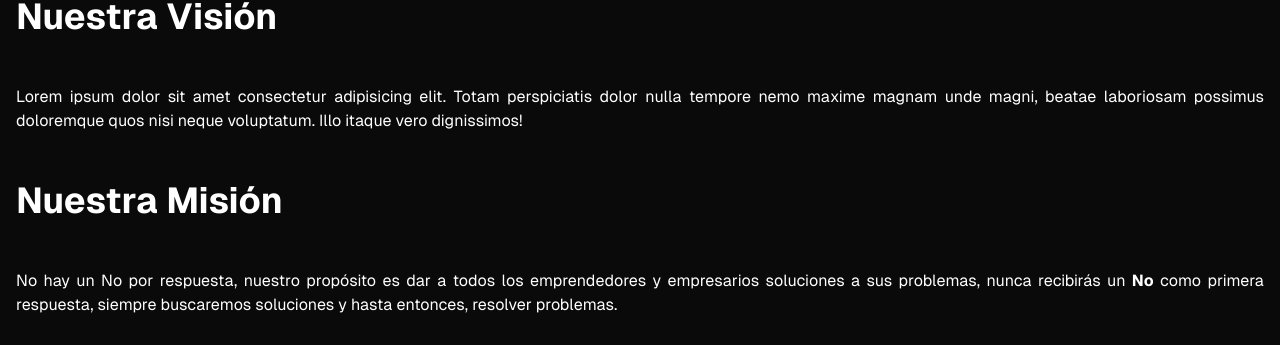
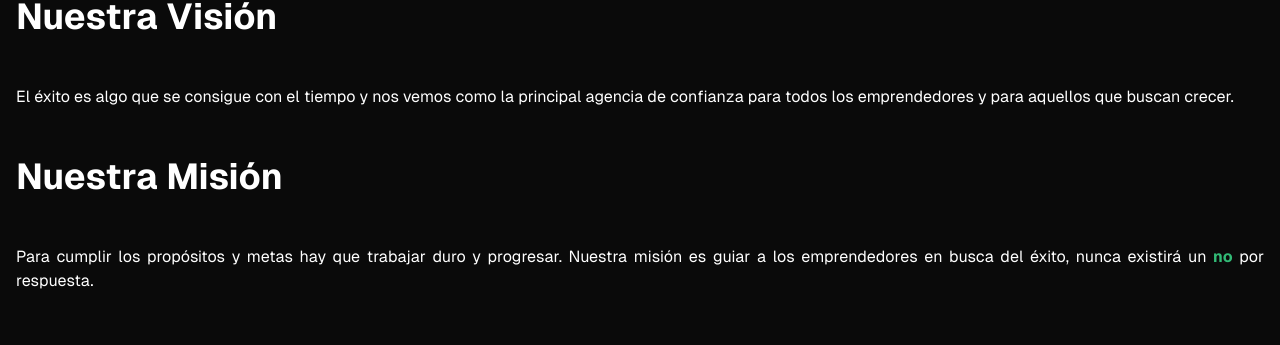
Before and after one commit to Albertscpv/landingsamo, a Next.js app: page /about in a window 1280 px wide. Shown: the part 407-752 px from the top of the page. Built offline with nearby package versions, Linux system fonts and the light colour scheme; what @midudev/tailwind-animations would draw is missing.

Commit message:
few changes

```diff
--- a/src/app/about/page.tsx
+++ b/src/app/about/page.tsx
@@ -15,10 +15,10 @@ const About = () => {
                 </div>
             </div>
             <h2 className="font-bold text-4xl my-2">Nuestra Visión</h2>
-            <p>Lorem ipsum dolor sit amet consectetur adipisicing elit. Totam perspiciatis dolor nulla tempore nemo maxime magnam unde magni, beatae laboriosam possimus doloremque quos nisi neque voluptatum. Illo itaque vero dignissimos!</p>
+            <p>El éxito es algo que se consigue con el tiempo y nos vemos como la principal agencia de confianza para todos los emprendedores y para aquellos que buscan crecer. </p>
 
             <h2 className="font-bold text-4xl my-2">Nuestra Misión</h2>
-            <p> No hay un No por respuesta, nuestro propósito es dar a todos los emprendedores y empresarios soluciones a sus problemas, nunca recibirás un <b>No</b> como primera respuesta, siempre buscaremos soluciones y hasta entonces, resolver problemas.</p>
+            <p>Para cumplir los propósitos y metas hay que trabajar duro y progresar. Nuestra misión es guiar a los emprendedores en busca del éxito, nunca existirá un <b className="text-[var(--marked-text)]">no</b> por respuesta.</p>
 
             <h2 className="font-bold text-4xl my-2">Nuestros Valores</h2>
             <p>Lorem ipsum dolor sit amet consectetur adipisicing elit. Totam perspiciatis dolor nulla tempore nemo maxime magnam unde magni, beatae laboriosam possimus doloremque quos nisi neque voluptatum. Illo itaque vero dignissimos!</p>
--- a/src/app/globals.css
+++ b/src/app/globals.css
@@ -6,7 +6,7 @@
   --background: #0a0a0a ;
   --foreground: #171717;
   --text:#fff;
-  --marked-text: #B7E4C7;
+  --marked-text: #32BA76;
 }
 
 /* @media (prefers-color-scheme: dark) {
```
